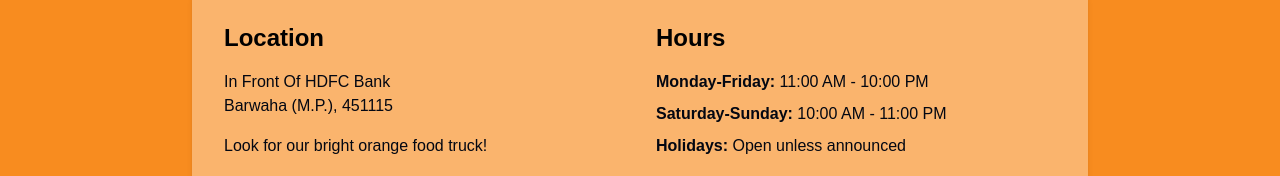
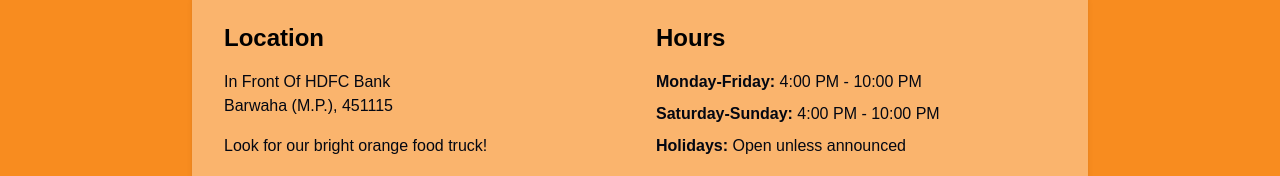
Before and after one commit to Naman2166/AurAana-Client-Website, a React (Vite) app: page /location in a window 1280 px wide. Shown: the part 206-382 px from the top of the page. Built offline with nearby package versions, Linux system fonts and the light colour scheme.

Commit message:
Update Location.jsx

```diff
--- a/src/pages/Location.jsx
+++ b/src/pages/Location.jsx
@@ -18,8 +18,8 @@ export default function Location() {
             <div>
               <h3 className="text-2xl text-black  font-bold text-primary mb-4">Hours</h3>
               <ul className="text-gray-950 space-y-2">
-                <li><strong>Monday-Friday:</strong> 11:00 AM - 10:00 PM</li>
-                <li><strong>Saturday-Sunday:</strong> 10:00 AM - 11:00 PM</li>
+                <li><strong>Monday-Friday:</strong> 4:00 PM - 10:00 PM</li>
+                <li><strong>Saturday-Sunday:</strong> 4:00 PM - 10:00 PM</li>
                 <li><strong>Holidays:</strong> Open unless announced</li>
               </ul>
             </div>
```
